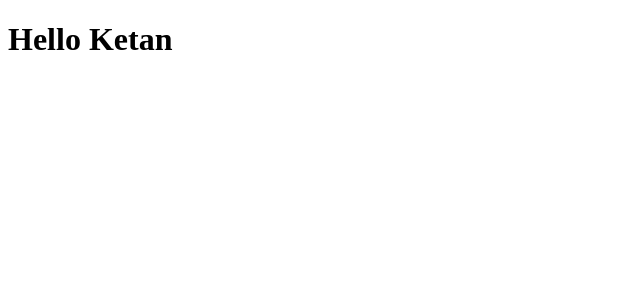
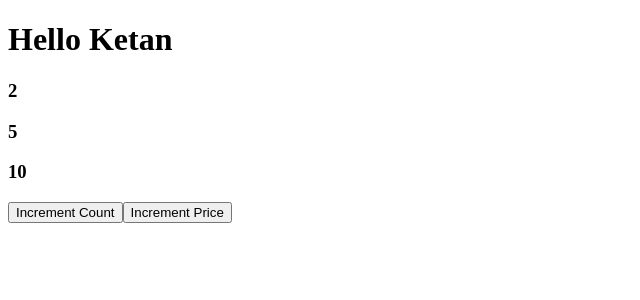
Before and after one commit to BigHero1997/Ketan-Angular, an Angular app: page / in a window 1280 px wide. Shown: the top 300 px of the page, without its empty margins (0-640 px from the left). Built offline with nearby package versions, Linux system fonts and the light colour scheme.

Commit message:
signal with deep focus

```diff
--- a/src/app/app.html
+++ b/src/app/app.html
@@ -1 +1,19 @@
 <h1>Hello Ketan</h1>
+
+<!--
+<h3>{{count()}}</h3>
+<h3>{{name()}}</h3>
+
+<button (click)="setCount()">Increment</button> -->
+
+
+<!-- <h3>{{count()}}</h3>
+<h4>{{doubleCount()}}</h4>
+<button (click)="increaseCount()">Increment</button> -->
+
+<h3>{{count()}}</h3>
+<h3>{{price()}}</h3>
+<h3>{{total()}}</h3>
+
+<button (click)="increaseCount()">Increment Count</button>
+<button (click)="incresePrice()">Increment Price</button>
--- a/src/app/app.ts
+++ b/src/app/app.ts
@@ -1,5 +1,7 @@
-import { Component, signal } from '@angular/core';
+import { CommonModule, CurrencyPipe } from '@angular/common';
+import { Component, computed, effect, signal } from '@angular/core';
 import { RouterOutlet } from '@angular/router';
+
 
 @Component({
   selector: 'app-root',
@@ -8,5 +10,50 @@ import { RouterOutlet } from '@angular/router';
   styleUrl: './app.css'
 })
 export class App {
+//  count = signal(0);
+//  name = signal('Angular');
+
+
+
+//  setCount() {
+//   this.count.set(2);
+//  }
+
+// count = signal(2);
+
+// doubleCount = computed(() => this.count() * 2);
+
+// constructor() {
+//   effect(() => {
+//     console.log('Count value is: ', this.count());
+//     console.log('Double Count value is: ', this.doubleCount());
+//   });
+// }
+
+
+// increaseCount() {
+//   this.count.update(value => value + 1);
+
+// }
+
+count = signal(2);
+price = signal(5);
+
+total = computed(() => this.count() * this.price());
+
+constructor() {  effect(() => {
+    console.log('Count value is: ', this.count());
+    console.log('Price value is: ', this.price());
+    console.log('Total value is: ', this.total());
+  });
+}
+increaseCount() {
+  this.count.update(value => value + 1);
 
 }
+
+incresePrice() {
+  this.price.update(value => value + 1);
+}
+
+}
```
